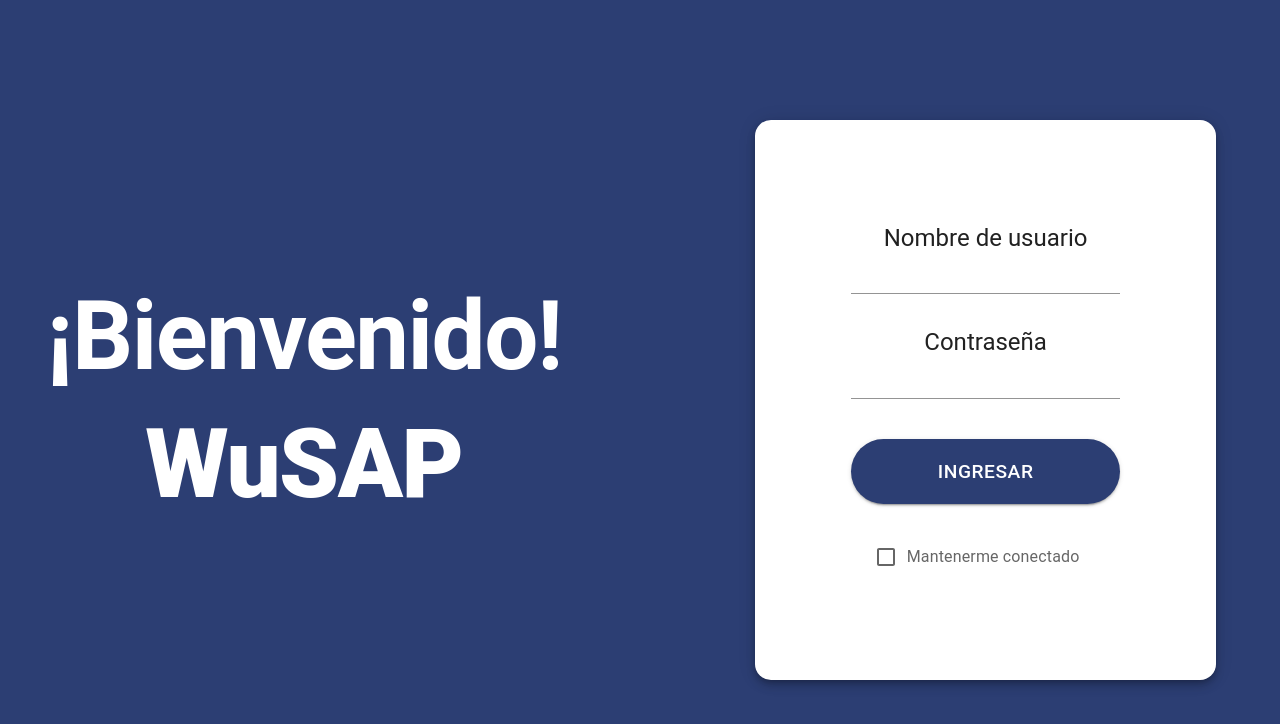
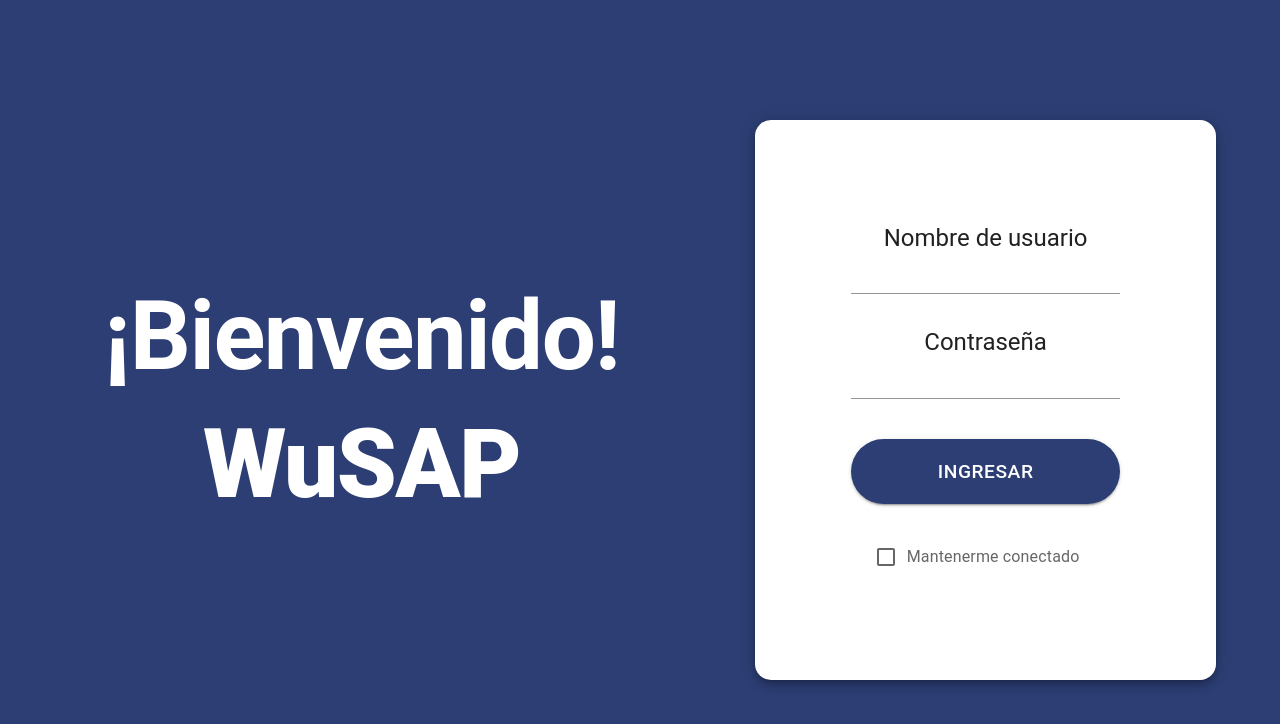
Before and after one commit to gmonmarr/WuSAP, a React (Vite) app in the folder frontend/: page /login in a window 1280 px wide. Shown: the top 724 px of the page. Built offline with nearby package versions, Linux system fonts and the light colour scheme.

Commit message:
login centered

```diff
--- a/frontend/src/pages/Login.jsx
+++ b/frontend/src/pages/Login.jsx
@@ -8,9 +8,14 @@ const Login = () => {
   return (
     <Grid container className="app-background" alignItems="center" justifyContent="space-between" style={{ height: "100vh", backgroundColor: "#2C3E73", padding: "0 5%" }}>
       {/* Left Section */}
-      <Grid item xs={5} style={{ display: "flex", flexDirection: "column", alignItems: "center", justifyContent: "center", color: "white" }}>
+      {/* <Grid item xs={5} style={{ display: "flex", flexDirection: "column", alignItems: "center", justifyContent: "center", color: "white" }}>
         <Typography variant="h1" fontWeight="bold">¡Bienvenido!</Typography>
         <Typography variant="h1" fontWeight="900" mt={2}>WuSAP</Typography>
+      </Grid> */}
+
+      <Grid item xs={5} style={{ display: "flex", flexDirection: "column", alignItems: "center", justifyContent: "center", color: "white", paddingLeft: "10%" }}>
+        <Typography variant="h1" fontWeight="bold" >¡Bienvenido!</Typography>
+        <Typography variant="h1" fontWeight="900" mt={2} >WuSAP</Typography>
       </Grid>
 
       {/* Right Section */}
```
